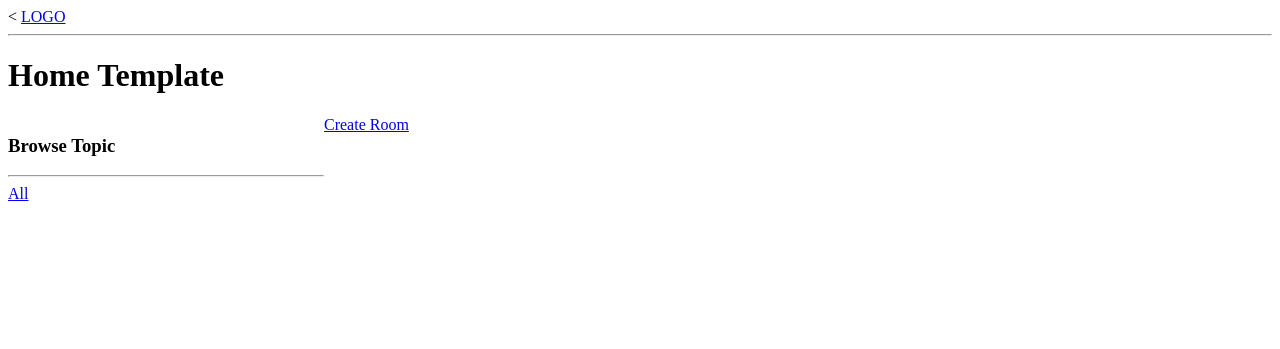
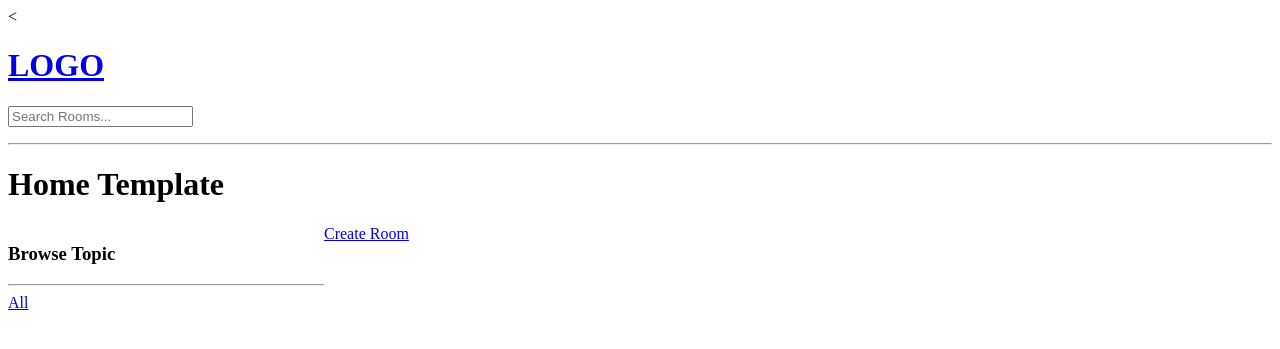
Before and after one commit to onehpee/djangowebpractice, a Django app: template djangostudy/base/templates/base/home.html in a window 1280 px wide. Shown: the top 349 px of the page. Run offline with Django 3.2, Linux system fonts and the light colour scheme; the template is opened without the code that fills it, so the values that code supplies are empty.

Commit message:
WOrking on filtering

```diff
--- a/djangostudy/base/views.py
+++ b/djangostudy/base/views.py
@@ -1,4 +1,5 @@
 from django.shortcuts import render, redirect
+from django.db.models import
 from .models import Room, Topic
 from .forms import RoomForm
 
--- a/djangostudy/templates/navbar.html
+++ b/djangostudy/templates/navbar.html
@@ -1,5 +1,9 @@
-<a href="/"
+<a href="/">
  <h1> LOGO</h1>
 </a>
 
+<form merthod="GET" action="{% url 'home' %}">
+    <input type="text" name="q" placeholder="Search Rooms..."/>
+</form>
+
 <hr>
```
